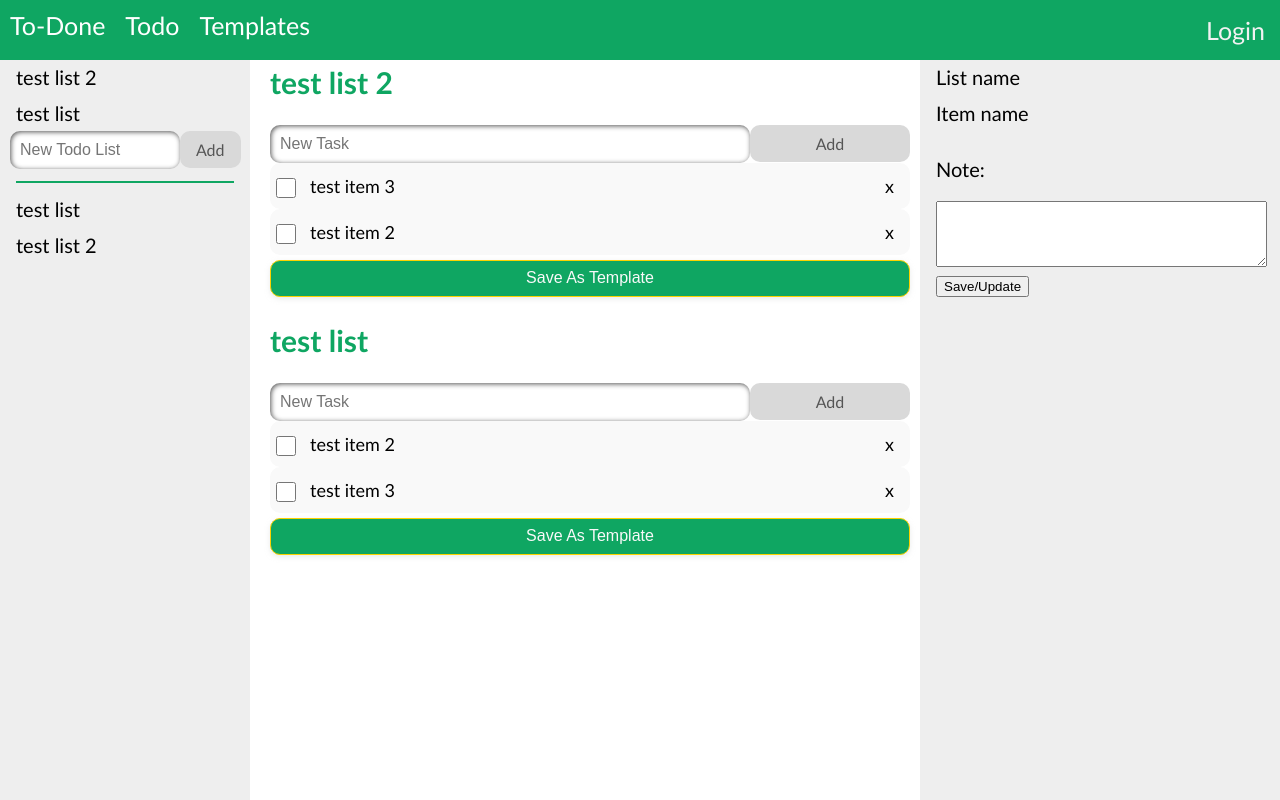
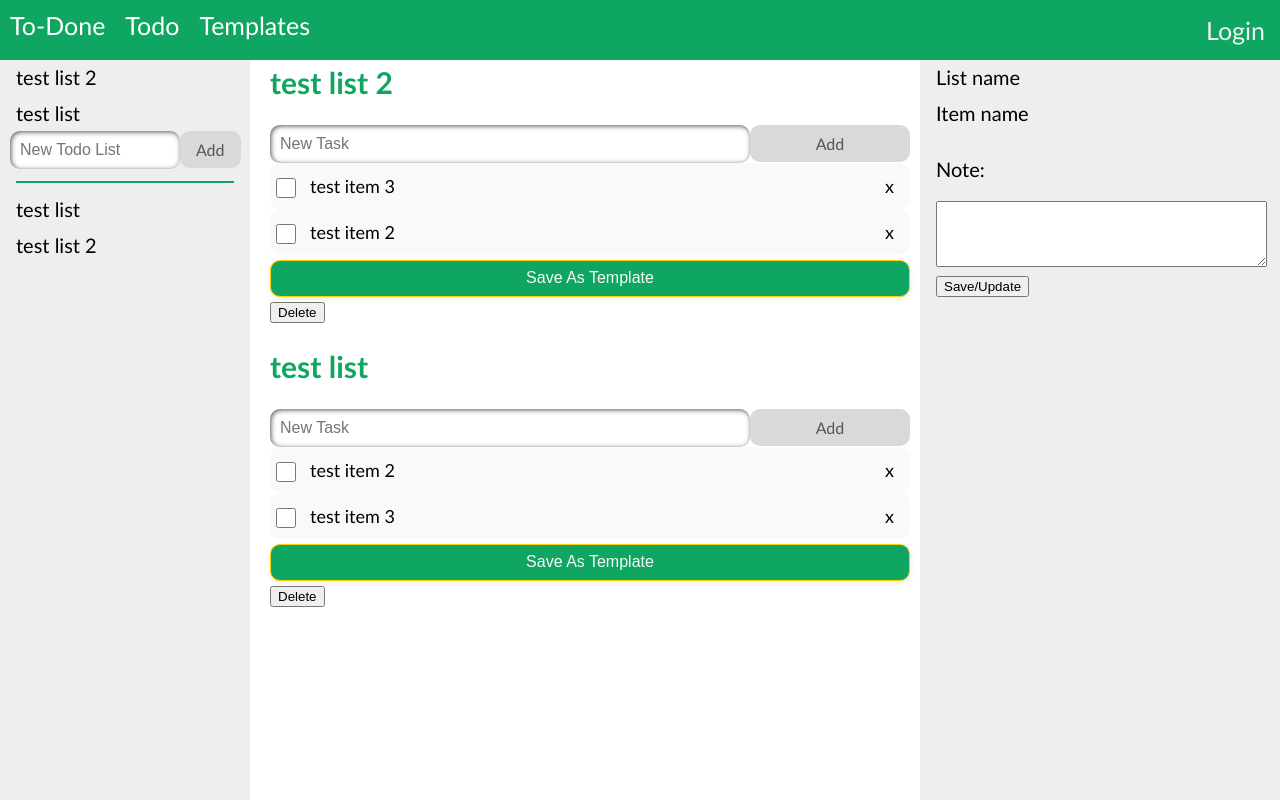
Before and after one commit to shahleon/smart-todo, a Django app: page /todo in a window 1280 px wide. Run offline with Django 3.2, Linux system fonts and the light colour scheme; data comes from the database, SQL or seed files in the repository.

Commit message:
deletes a todo list

```diff
--- a/todo/templates/todo/index.html
+++ b/todo/templates/todo/index.html
@@ -354,6 +354,11 @@
             <input type="hidden" name="todo" id="todo-{{ list.id }}" value="{{ list.id }}">
             <button class="add-template-button" onclick="">Save As Template</button>
         </form>
+        <form action="/delete-todo" method="post">
+            {% csrf_token %}
+            <input type="hidden" name="todo" id="delete-todo-{{ list.id }}" value="{{ list.id }}">
+            <button class="amazon-button" onclick="">Delete</button>
+        </form>
         {% endfor %}
     </div>
 
--- a/todo/urls.py
+++ b/todo/urls.py
@@ -8,6 +8,7 @@ urlpatterns = [
     path('todo', views.index, name='index'),
     path('todo/<int:list_id>', views.listitems, name='list_items'),
     path('todo/new-from-template', views.todo_from_template, name='todo_from_template'),
+    path('delete-todo', views.delete_todo, name='delete_todo'),
     path('templates', views.template, name='template'),
     path('templates/new-from-todo', views.template_from_todo, name='template_from_todo'),
     path('updateListItem', views.updateListItem, name='updateListItem'),
--- a/todo/views.py
+++ b/todo/views.py
@@ -83,6 +83,13 @@ def template_from_todo(request):
             template=new_template
         )
     return redirect("/templates")
+
+
+def delete_todo(request):
+    todo_id = request.POST['todo']
+    fetched_todo = get_object_or_404(List, pk=todo_id)
+    fetched_todo.delete()
+    return redirect("/todo")
 
 
 def template(request):
```
